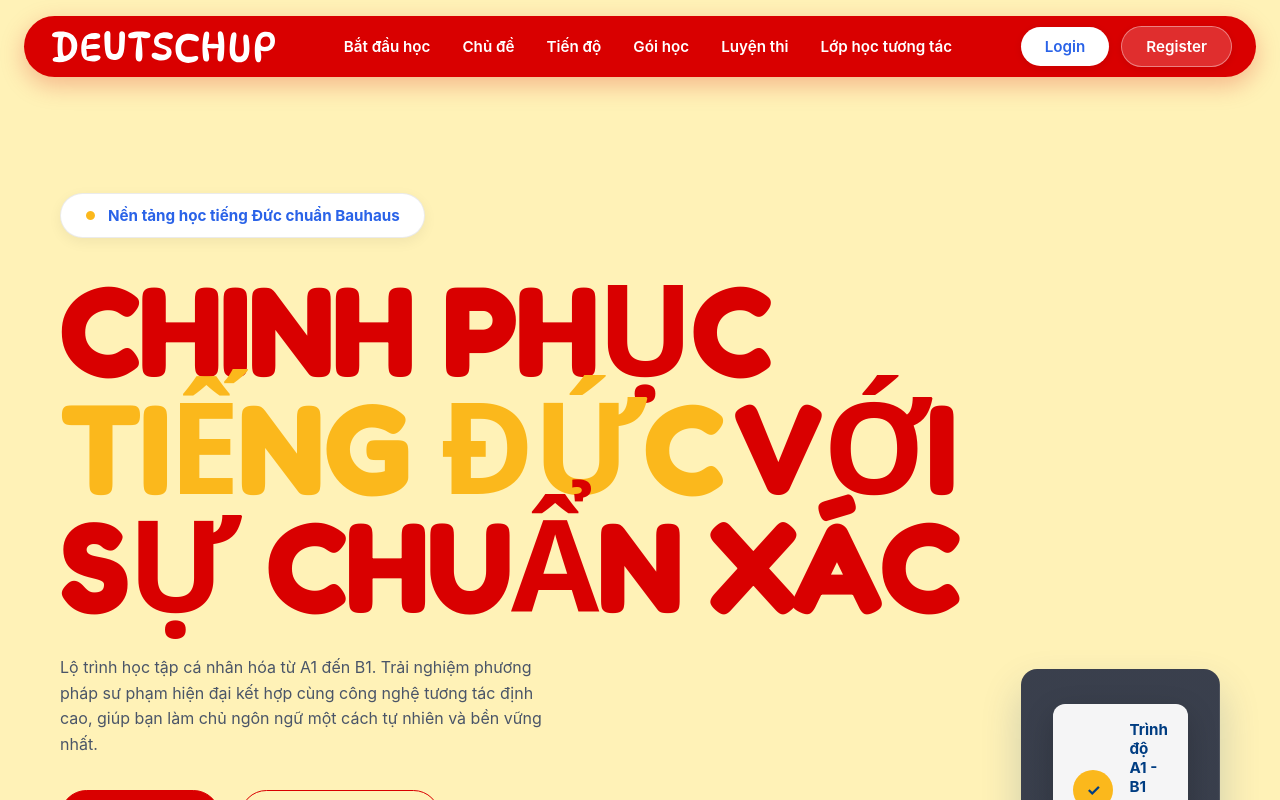
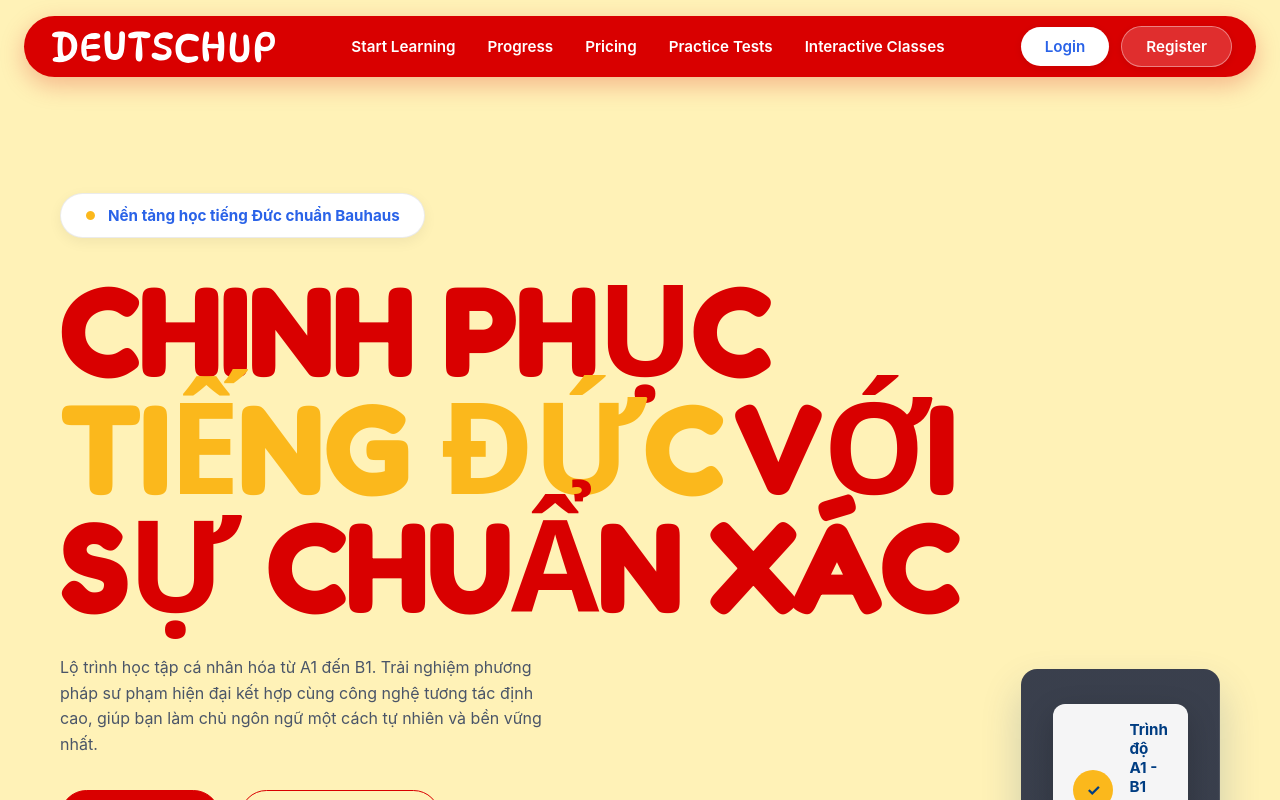
Before and after one commit to huuthangcv0612/VocabApp-fe, a React (Vite) app: page / in a window 1280 px wide. Shown: the top 800 px of the page. Built offline with nearby package versions, Linux system fonts and the light colour scheme; no server answers; grey boxes are pictures that could not be loaded.

Commit message:
update header

```diff
--- a/src/components/Header.tsx
+++ b/src/components/Header.tsx
@@ -36,22 +36,19 @@ const Header = ({ animate = false }: HeaderProps) => {
 
         <nav className="nav-menu">
           <NavLink to="/levels" className="nav-link">
-            Bắt đầu học
-          </NavLink>
-          <NavLink to="/topics" className="nav-link">
-            Chủ đề
+            Start Learning
           </NavLink>
           <NavLink to="/progress" className="nav-link">
-            Tiến độ
+            Progress
           </NavLink>
           <NavLink to="/pricing" className="nav-link">
-            Gói học
+            Pricing
           </NavLink>
           <NavLink to="/test" className="nav-link">
-            Luyện thi
+            Practice Tests
           </NavLink>
           <NavLink to="/interactive-room" className="nav-link">
-            Lớp học tương tác
+            Interactive Classes
           </NavLink>
           {user?.role === 'admin' && (
             <NavLink to="/admin" className="nav-link" style={{ color: '#FFF2B7', fontWeight: 800 }}>
@@ -95,22 +92,19 @@ const Header = ({ animate = false }: HeaderProps) => {
       {isMobileMenuOpen && (
         <div className="mobile-menu open">
           <NavLink to="/levels" className="nav-link" onClick={closeMobileMenu}>
-            Bắt đầu học
-          </NavLink>
-          <NavLink to="/topics" className="nav-link" onClick={closeMobileMenu}>
-            Chủ đề
+            Start Learning
           </NavLink>
           <NavLink to="/progress" className="nav-link" onClick={closeMobileMenu}>
-            Tiến độ
+            Progress
           </NavLink>
           <NavLink to="/pricing" className="nav-link" onClick={closeMobileMenu}>
-            Gói học
+            Pricing
           </NavLink>
           <NavLink to="/test" className="nav-link" onClick={closeMobileMenu}>
-            Luyện thi
+            Practice Tests
           </NavLink>
           <NavLink to="/interactive-room" className="nav-link" onClick={closeMobileMenu}>
-            Lớp học tương tác
+            Interactive Classes
           </NavLink>
           {user?.role === 'admin' && (
             <NavLink to="/admin" className="nav-link" onClick={closeMobileMenu} style={{ color: '#FFF2B7', fontWeight: 800 }}>
--- a/src/styles/components/header.css
+++ b/src/styles/components/header.css
@@ -30,7 +30,7 @@
 }
 
 .header-container {
-  max-width: 1240px;
+  max-width: 1500px;
   margin: 0 auto;
   background-color: #D90000;
   border-radius: 9999px;
```
